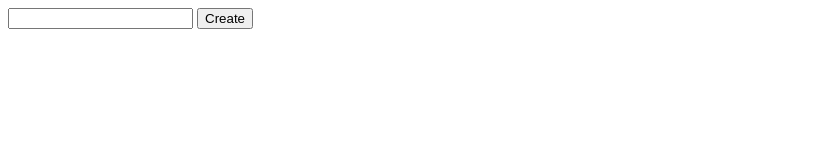
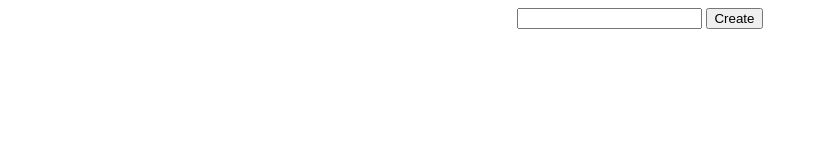
Before and after one commit to PandeyHarish/todoapp, a plain HTML site: page index.html in a window 1280 px wide. Shown: the whole page, without its empty margins (0-818 px from the left). Drawn offline with Linux system fonts and the light colour scheme.

Commit message:
centered the display

```diff
--- a/index.html
+++ b/index.html
@@ -4,13 +4,21 @@
     <meta charset="UTF-8" />
     <meta name="viewport" content="width=device-width, initial-scale=1.0" />
     <title>todo</title>
+    <style>
+      .main-div{
+        display: grid;
+        place-items: center;
+      }
+    </style>
   </head>
-  <body>
-    <form action="">
-      <input type="text" id="inputBox" />
-      <button type="button" id="btn">Create</button>
-    </form>
-    <ul id="list"></ul>
+  <body >
+    <div class="main-div">
+      <form action="">
+        <input type="text" id="inputBox" />
+        <button type="button" id="btn">Create</button>
+      </form>
+      <ul id="list"></ul>
+    </div>
 
     <script src="script.js"></script>
   </body>
```
